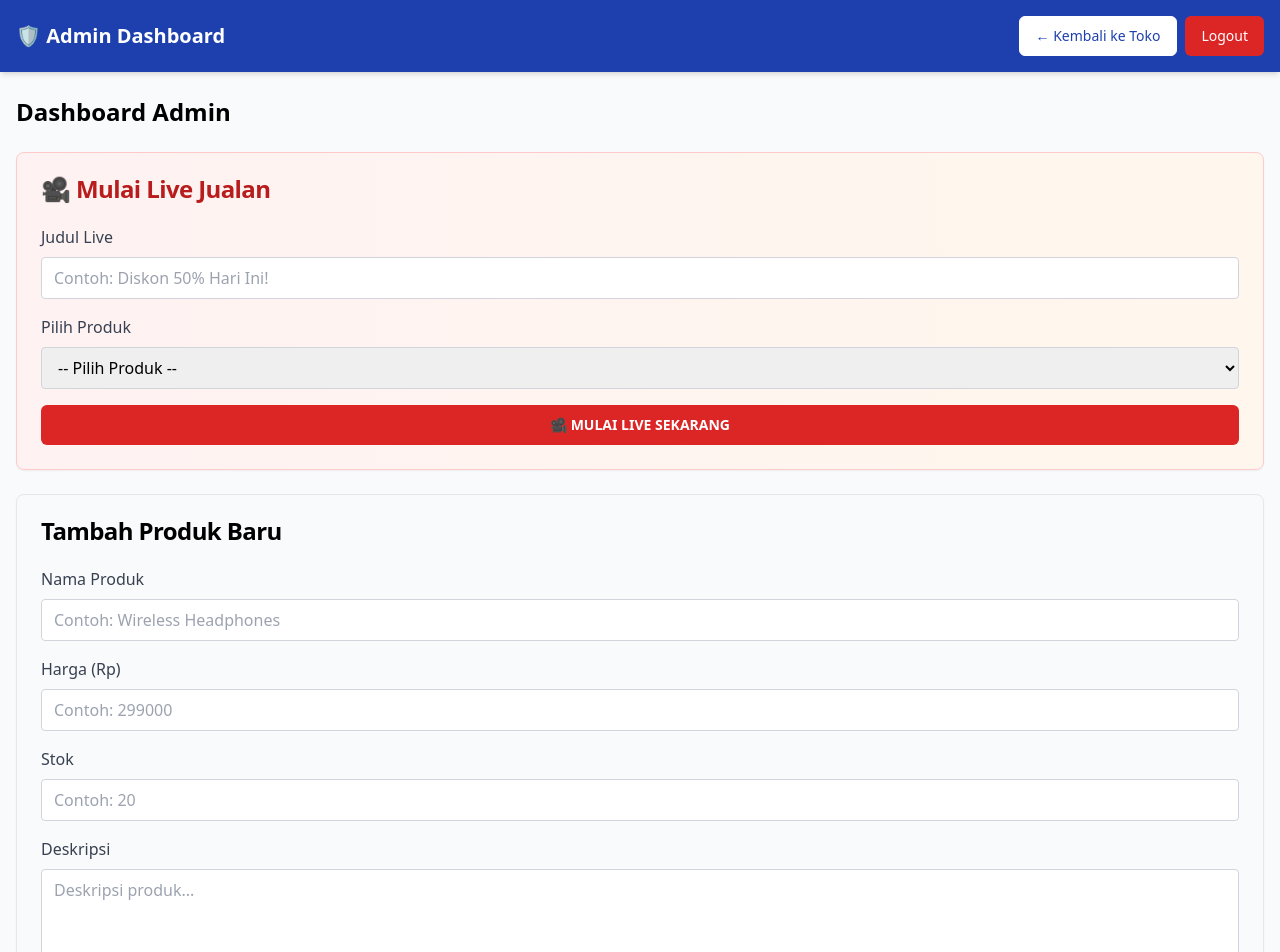
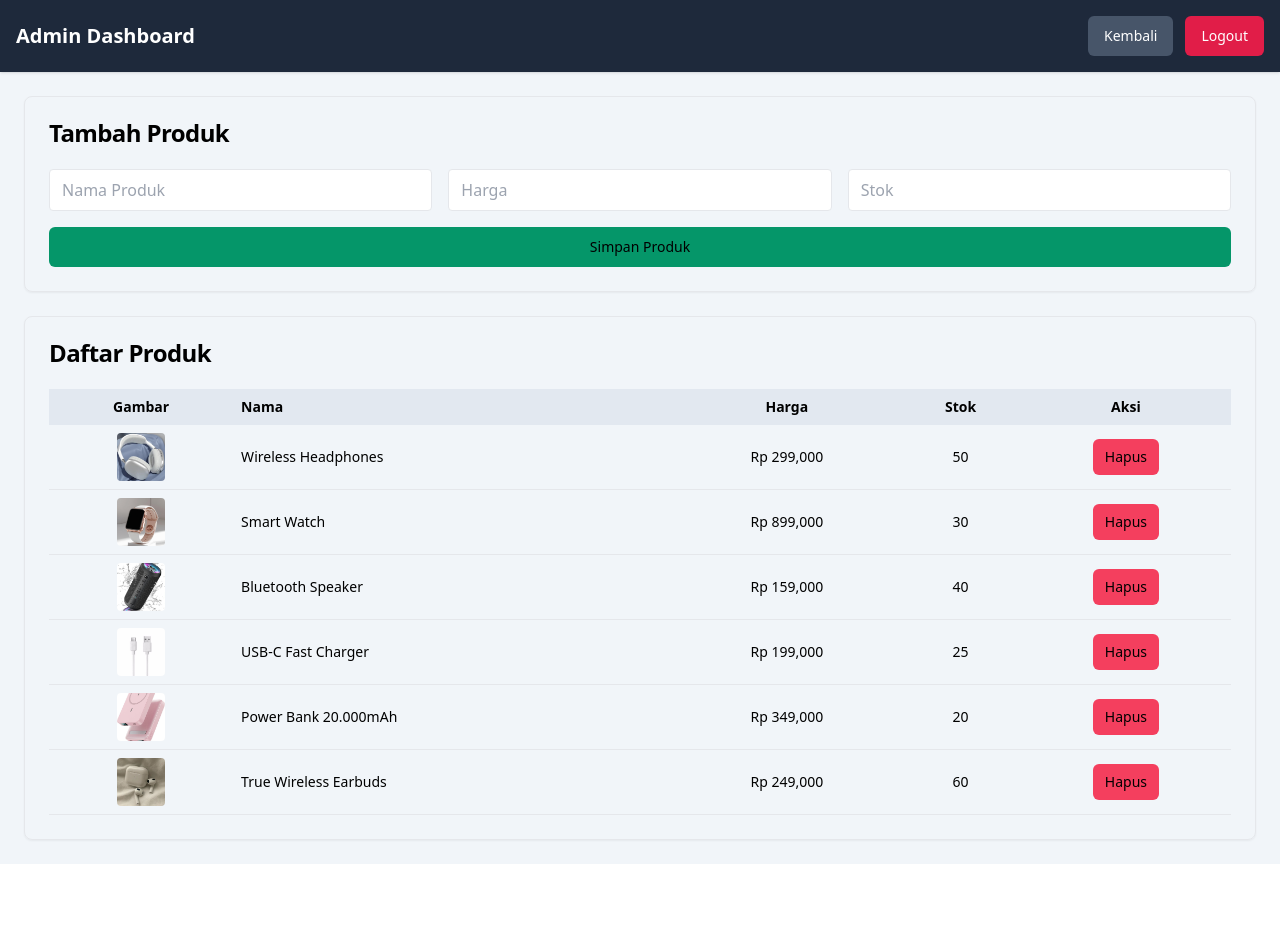
Before and after one commit to KesyaUADUniversity/tekweb_finalproject_produckstore_untitled, a React (Vite) app: page /admin in a window 1280 px wide. Shown: the top 952 px of the page. After the commit the page ends 864 px from the top, so only its background shows below. Built offline with nearby package versions, Linux system fonts and the light colour scheme.

Commit message:
Edit admin page UI and logic

```diff
--- a/src/pages/AdminPage.jsx
+++ b/src/pages/AdminPage.jsx
@@ -4,7 +4,6 @@ import { Button } from "@/ui/button";
 import { Card, CardContent, CardHeader, CardTitle } from "@/ui/card";
 import { Link } from "react-router-dom";
 
-// Impor gambar produk
 import product1Img from "@/assets/images/product1.jpg";
 import product2Img from "@/assets/images/product2.jpg";
 import product3Img from "@/assets/images/product3.jpg";
@@ -13,291 +12,140 @@ import product5Img from "@/assets/images/product5.jpg";
 import product6Img from "@/assets/images/product6.jpg";
 
 export default function AdminPage() {
-  // State produk — TAMBAH `stock` di setiap produk
   const [products, setProducts] = useState([
-    {
-      id: 1,
-      name: "Wireless Headphones",
-      price: 299000,
-      description: "High-quality sound with noise cancellation.",
-      image: product1Img,
-      stock: 100
-    },
-    {
-      id: 2,
-      name: "Smart Watch",
-      price: 899000,
-      description: "Track your health and stay connected.",
-      image: product2Img,
-      stock: 100
-    },
-    {
-      id: 3,
-      name: "Bluetooth Speaker",
-      price: 159000,
-      description: "Portable and powerful audio.",
-      image: product3Img,
-      stock: 100
-    },
-    {
-      id: 4,
-      name: "USB-C Fast Charger",
-      price: 199000,
-      description: "Supports 65W fast charging for laptops and phones.",
-      image: product4Img,
-      stock: 100
-    },
-    {
-      id: 5,
-      name: "Power Bank 20.000mAh",
-      price: 349000,
-      description: "High-capacity portable charger with USB-C and dual USB ports. Perfect for travel.",
-      image: product5Img,
-      stock: 100
-    },
-    {
-      id: 6,
-      name: "True Wireless Earbuds",
-      price: 249000,
-      description: "Sleek, lightweight earbuds with touch controls and 20-hour battery life with case.",
-      image: product6Img,
-      stock: 100
-    }
+    { id: 1, name: "Wireless Headphones", price: 299000, image: product1Img, stock: 50 },
+    { id: 2, name: "Smart Watch", price: 899000, image: product2Img, stock: 30 },
+    { id: 3, name: "Bluetooth Speaker", price: 159000, image: product3Img, stock: 40 },
+    { id: 4, name: "USB-C Fast Charger", price: 199000, image: product4Img, stock: 25 },
+    { id: 5, name: "Power Bank 20.000mAh", price: 349000, image: product5Img, stock: 20 },
+    { id: 6, name: "True Wireless Earbuds", price: 249000, image: product6Img, stock: 60 },
   ]);
-
 
   const [newProduct, setNewProduct] = useState({
     name: "",
     price: "",
-    description: "",
-    stock: ""
+    stock: "",
+    image: "",
   });
-
 
   const handleAddProduct = () => {
     if (!newProduct.name || !newProduct.price || !newProduct.stock) {
-      alert("Nama, harga, dan stok wajib diisi!");
+      alert("Semua data wajib diisi");
       return;
     }
 
-    const newId = Math.max(...products.map(p => p.id), 0) + 1;
-    const product = {
-      id: newId,
+    setProducts([
+      ...products,
+      {
+        id: Date.now(),
         name: newProduct.name,
         price: parseInt(newProduct.price),
-      description: newProduct.description,
-      stock: parseInt(newProduct.stock)
+        stock: parseInt(newProduct.stock),
+        image: product1Img, // صورة افتراضية
+      },
+    ]);
+
+    setNewProduct({ name: "", price: "", stock: "", image: "" });
   };
 
-    setProducts([...products, product]);
-    setNewProduct({ name: "", price: "", description: "", stock: "" });
-    alert("Produk berhasil ditambahkan!");
-  };
-
-  // Fungsi hapus & edit — tetap sama
-  const handleDeleteProduct = (id) => {
-    setProducts(products.filter(p => p.id !== id));
-    alert("Produk berhasil dihapus!");
-  };
-
-  const handleEditProduct = (id) => {
-    alert(`Edit produk dengan ID: ${id}`);
+  const handleDelete = (id) => {
+    setProducts(products.filter((p) => p.id !== id));
   };
 
   return (
-    <div className="min-h-screen bg-gray-50">
+    <div className="min-h-screen bg-slate-100">
       {/* Header */}
-      <header className="bg-blue-800 text-white p-4 shadow-md">
-        <div className="container mx-auto flex justify-between items-center">
-          <h1 className="text-xl font-bold">🛡️ Admin Dashboard</h1>
-          <div className="flex gap-2">
-            <Button
-              asChild
-              className="bg-white text-blue-800 hover:bg-gray-100 border border-white"
-            >
-              <Link to="/">← Kembali ke Toko</Link>
-            </Button>
-            <Button
-              onClick={() => alert("Anda telah logout!")}
-              className="bg-red-600 hover:bg-red-700 text-white"
-            >
-              Logout
-            </Button>
+      <header className="bg-slate-800 text-white shadow">
+        <div className="container mx-auto flex justify-between items-center p-4">
+          <h1 className="text-xl font-semibold">Admin Dashboard</h1>
+          <div className="flex gap-3">
+            <Link to="/">
+              <Button className="bg-slate-600 hover:bg-slate-700">Kembali</Button>
+            </Link>
+            <Button className="bg-rose-600 hover:bg-rose-700">Logout</Button>
           </div>
         </div>
       </header>
 
-      <div className="container mx-auto py-6 px-4">
-        <main>
-          <h2 className="text-2xl font-bold mb-6">Dashboard Admin</h2>
-
-          {/* Fitur Live Jualan */}
-          <Card className="mb-6 bg-gradient-to-r from-red-50 to-orange-50 border border-red-200">
+      <main className="container mx-auto p-6 space-y-6">
+        {/* Tambah Produk */}
+        <Card>
           <CardHeader>
-              <CardTitle className="text-red-700">🎥 Mulai Live Jualan</CardTitle>
+            <CardTitle>Tambah Produk</CardTitle>
           </CardHeader>
-            <CardContent>
-              <form
-                onSubmit={(e) => {
-                  e.preventDefault();
-                  const formData = new FormData(e.target);
-                  const title = formData.get("title");
-                  const product = formData.get("product");
-                  alert(`Live dimulai!\nJudul: ${title}\nProduk: ${product}`);
-                }}
-              >
-                <div className="mb-4">
-                  <label className="block text-gray-700 mb-2">Judul Live</label>
+          <CardContent className="grid md:grid-cols-3 gap-4">
             <input
               type="text"
-                    name="title"
-                    placeholder="Contoh: Diskon 50% Hari Ini!"
-                    className="w-full px-3 py-2 border border-gray-300 rounded"
-                    required
+              placeholder="Nama Produk"
+              value={newProduct.name}
+              onChange={(e) =>
+                setNewProduct({ ...newProduct, name: e.target.value })
+              }
+              className="border rounded px-3 py-2"
             />
-                </div>
-                <div className="mb-4">
-                  <label className="block text-gray-700 mb-2">Pilih Produk</label>
-                  <select
-                    name="product"
-                    className="w-full px-3 py-2 border border-gray-300 rounded"
-                    required
+            <input
+              type="number"
+              placeholder="Harga"
+              value={newProduct.price}
+              onChange={(e) =>
+                setNewProduct({ ...newProduct, price: e.target.value })
+              }
+              className="border rounded px-3 py-2"
+            />
+            <input
+              type="number"
+              placeholder="Stok"
+              value={newProduct.stock}
+              onChange={(e) =>
+                setNewProduct({ ...newProduct, stock: e.target.value })
+              }
+              className="border rounded px-3 py-2"
+            />
+            <Button
+              onClick={handleAddProduct}
+              className="md:col-span-3 bg-emerald-600 hover:bg-emerald-700"
             >
-                    <option value="">-- Pilih Produk --</option>
-                    {products.map((product) => (
-                      <option key={product.id} value={product.name}>
-                        {product.name}
-                      </option>
-                    ))}
-                  </select>
-                </div>
-                <Button
-                  type="submit"
-                  className="w-full bg-red-600 hover:bg-red-700 text-white font-bold py-2"
-                >
-                  🎥 MULAI LIVE SEKARANG
+              Simpan Produk
             </Button>
-              </form>
           </CardContent>
         </Card>
 
-
-          <Card className="mb-6">
-            <CardHeader>
-              <CardTitle>Tambah Produk Baru</CardTitle>
-            </CardHeader>
-            <CardContent>
-              <form>
-                <div className="mb-4">
-                  <label className="block text-gray-700 mb-2">Nama Produk</label>
-                  <input
-                    type="text"
-                    placeholder="Contoh: Wireless Headphones"
-                    value={newProduct.name}
-                    onChange={(e) => setNewProduct({ ...newProduct, name: e.target.value })}
-                    className="w-full px-3 py-2 border border-gray-300 rounded"
-                  />
-                </div>
-                <div className="mb-4">
-                  <label className="block text-gray-700 mb-2">Harga (Rp)</label>
-                  <input
-                    type="number"
-                    placeholder="Contoh: 299000"
-                    value={newProduct.price}
-                    onChange={(e) => setNewProduct({ ...newProduct, price: e.target.value })}
-                    className="w-full px-3 py-2 border border-gray-300 rounded"
-                  />
-                </div>
-
-                <div className="mb-4">
-                  <label className="block text-gray-700 mb-2">Stok</label>
-                  <input
-                    type="number"
-                    placeholder="Contoh: 20"
-                    value={newProduct.stock}
-                    onChange={(e) => setNewProduct({ ...newProduct, stock: e.target.value })}
-                    className="w-full px-3 py-2 border border-gray-300 rounded"
-                    required
-                  />
-                </div>
-                <div className="mb-4">
-                  <label className="block text-gray-700 mb-2">Deskripsi</label>
-                  <textarea
-                    placeholder="Deskripsi produk..."
-                    value={newProduct.description}
-                    onChange={(e) => setNewProduct({ ...newProduct, description: e.target.value })}
-                    className="w-full px-3 py-2 border border-gray-300 rounded"
-                    rows={4}
-                  />
-                </div>
-                <Button
-                  type="button"
-                  onClick={handleAddProduct}
-                  className="bg-green-600 hover:bg-green-700 text-white"
-                >
-                  Tambah Produk
-                </Button>
-              </form>
-            </CardContent>
-          </Card>
-
-
+        {/* Daftar Produk */}
         <Card>
           <CardHeader>
             <CardTitle>Daftar Produk</CardTitle>
           </CardHeader>
           <CardContent>
-              <div className="overflow-x-auto">
-                <table className="min-w-full divide-y divide-gray-200">
-                  <thead>
+            <table className="w-full text-sm">
+              <thead className="bg-slate-200">
                 <tr>
-                      <th className="px-6 py-3 text-left text-xs font-medium text-gray-500 uppercase tracking-wider">
-                        Gambar
-                      </th>
-                      <th className="px-6 py-3 text-left text-xs font-medium text-gray-500 uppercase tracking-wider">
-                        Nama
-                      </th>
-                      <th className="px-6 py-3 text-left text-xs font-medium text-gray-500 uppercase tracking-wider">
-                        Harga
-                      </th>
-                      <th className="px-6 py-3 text-left text-xs font-medium text-gray-500 uppercase tracking-wider">
-                        Stok
-                      </th>
-                      <th className="px-6 py-3 text-left text-xs font-medium text-gray-500 uppercase tracking-wider">
-                        Aksi
-                      </th>
+                  <th className="p-2">Gambar</th>
+                  <th className="p-2 text-left">Nama</th>
+                  <th className="p-2">Harga</th>
+                  <th className="p-2">Stok</th>
+                  <th className="p-2">Aksi</th>
                 </tr>
               </thead>
-                  <tbody className="bg-white divide-y divide-gray-200">
-                    {products.map((product) => (
-                      <tr key={product.id}>
-                        <td className="px-6 py-4 whitespace-nowrap">
+              <tbody>
+                {products.map((p) => (
+                  <tr key={p.id} className="border-b">
+                    <td className="p-2 text-center">
                       <img
-                            src={product.image}
-                            alt={product.name}
-                            className="w-10 h-10 object-cover rounded"
+                        src={p.image}
+                        alt={p.name}
+                        className="w-12 h-12 object-cover rounded mx-auto"
                       />
                     </td>
-                        <td className="px-6 py-4 whitespace-nowrap">{product.name}</td>
-                        <td className="px-6 py-4 whitespace-nowrap">
-                          Rp {product.price.toLocaleString()}
+                    <td className="p-2">{p.name}</td>
+                    <td className="p-2 text-center">
+                      Rp {p.price.toLocaleString()}
                     </td>
-                        <td className="px-6 py-4 whitespace-nowrap">
-                          {product.stock}
-                        </td>
-                        <td className="px-6 py-4 whitespace-nowrap">
+                    <td className="p-2 text-center">{p.stock}</td>
+                    <td className="p-2 text-center">
                       <Button
-                            variant="outline"
                         size="sm"
-                            onClick={() => handleEditProduct(product.id)}
-                            className="mr-2"
-                          >
-                            Edit
-                          </Button>
-                          <Button
-                            variant="destructive"
-                            size="sm"
-                            onClick={() => handleDeleteProduct(product.id)}
+                        className="bg-rose-500 hover:bg-rose-600"
+                        onClick={() => handleDelete(p.id)}
                       >
                         Hapus
                       </Button>
@@ -306,11 +154,9 @@ export default function AdminPage() {
                 ))}
               </tbody>
             </table>
-              </div>
           </CardContent>
         </Card>
       </main>
     </div>
-    </div>
   );
 }
```
Lines whose indentation alone changed are shown as unchanged.
